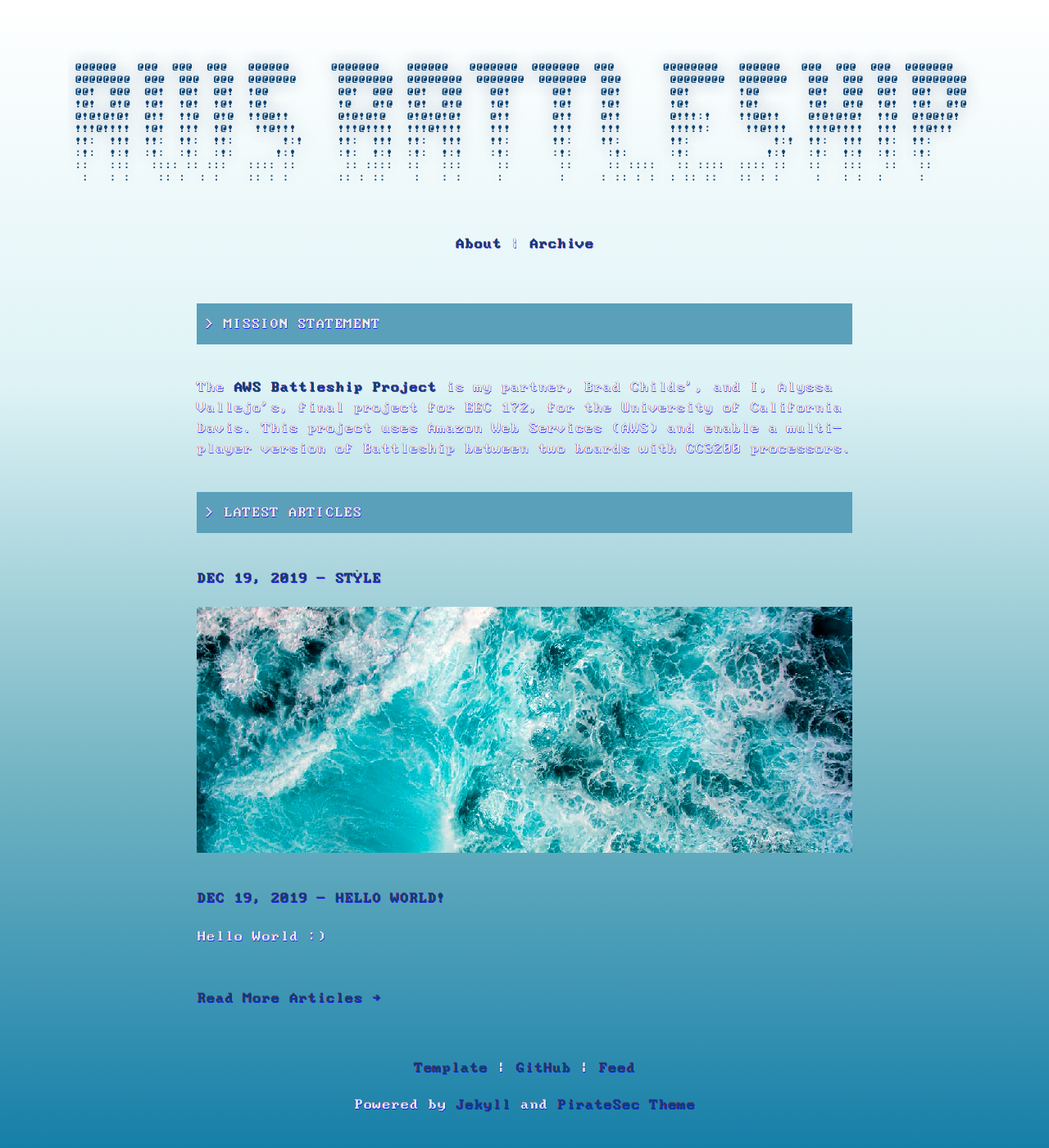
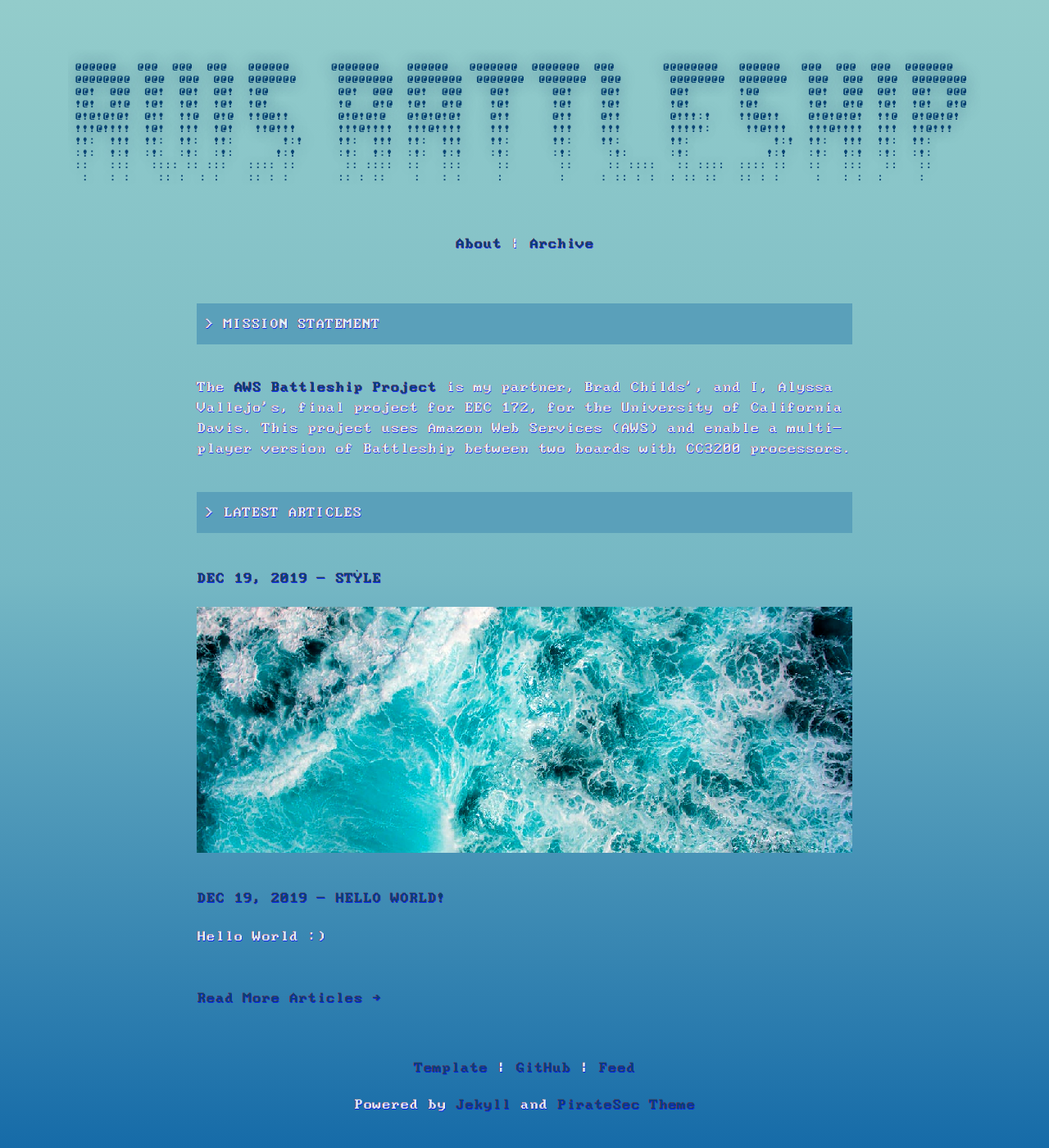
Before and after one commit to AV-CompSci-Mage/aws-battleship, a Jekyll site: the page built from index.html, in a window 1280 px wide. Shown: the whole page at 82% size. Built offline with Jekyll 4.4.1, drawn with Linux system fonts in a browser that asks for light colours.

Commit message:
almost got it

```diff
--- a/_sass/main.scss
+++ b/_sass/main.scss
@@ -143,7 +143,7 @@ body {
   text-shadow:
     0.50px 0.50px 0.01rem var(--blue-shift),
     -0.50px -0.50px 0.01rem var(--red-shift);
-  background: linear-gradient(rgb(255, 255, 255),rgb(222,243,246), rgb(118,182,196), rgb(22, 127, 168));
+  background: linear-gradient(rgb(147, 204, 203), rgb(118, 184, 196), rgb(22, 107, 168));
   overscroll-behavior: auto;
 }
 
```
